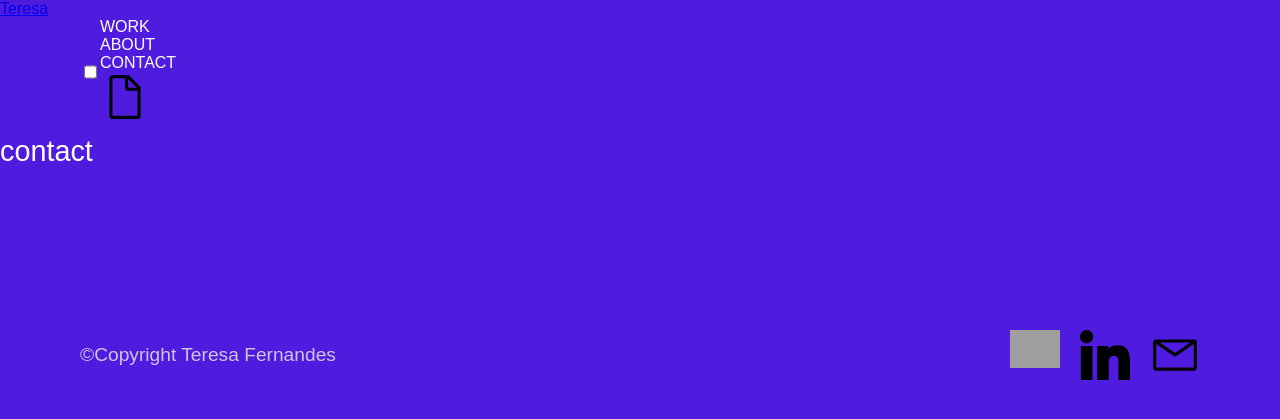
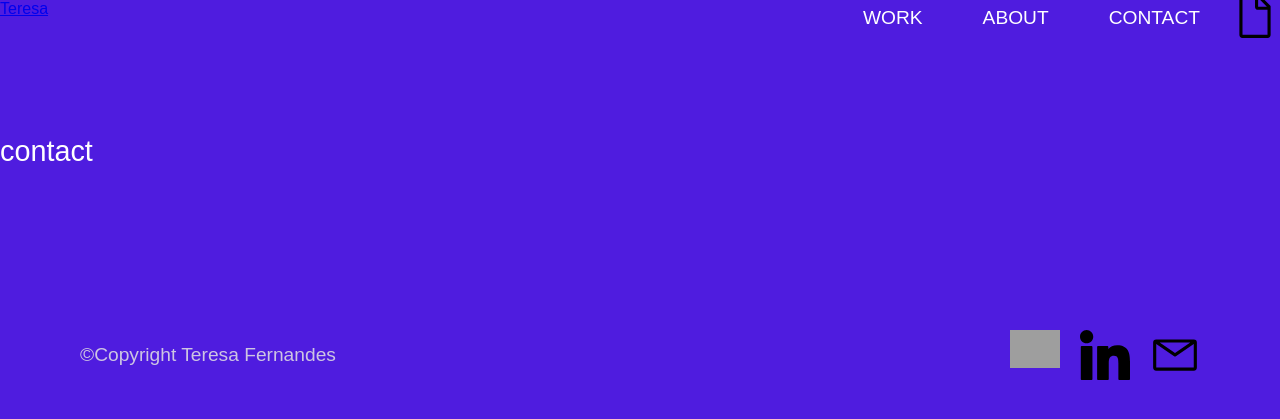
Before and after one commit to uxteresa/site, a Jekyll site: the page built from 3 -contacts.html, in a window 1280 px wide. Shown: the top 419 px of the page. Built offline with Jekyll 4.4.1, drawn with Linux system fonts in a browser that asks for light colours; grey boxes are pictures that could not be loaded.

Commit message:
header change

```diff
--- a/_includes/header.html
+++ b/_includes/header.html
@@ -7,26 +7,21 @@
     <a class="site-title" rel="author" href="{{ "/" | relative_url }}">{{ site.author.title | escape }}</a> <!--isto é o logotipo -->
 
     {%- if titles_size > 0 -%}
-      <nav class="site-nav">
-        <input type="checkbox" id="nav-trigger" class="nav-trigger" />
-        <label for="nav-trigger">
-          <span class="menu-icon">
-            <svg viewBox="0 0 18 15" width="18px" height="15px">
-              <path d="M18,1.484c0,0.82-0.665,1.484-1.484,1.484H1.484C0.665,2.969,0,2.304,0,1.484l0,0C0,0.665,0.665,0,1.484,0 h15.032C17.335,0,18,0.665,18,1.484L18,1.484z M18,7.516C18,8.335,17.335,9,16.516,9H1.484C0.665,9,0,8.335,0,7.516l0,0 c0-0.82,0.665-1.484,1.484-1.484h15.032C17.335,6.031,18,6.696,18,7.516L18,7.516z M18,13.516C18,14.335,17.335,15,16.516,15H1.484 C0.665,15,0,14.335,0,13.516l0,0c0-0.82,0.665-1.483,1.484-1.483h15.032C17.335,12.031,18,12.695,18,13.516L18,13.516z"/>
-            </svg>
-          </span>
-        </label>
+      <nav id="myLinks">
 
-        <div class="trigger">
+        <ul>
           {%- for path in page_paths -%}
             {%- assign my_page = site.pages | where: "path", path | first -%}
             {%- if my_page.title -%}
+            <li>
             <a class="page-link" href="{{ my_page.url | relative_url }}">{{ my_page.title | escape | upcase}}</a> <!--- isto são os links da nav --->
+            </li>
+
             {%- endif -%}
           {%- endfor -%}
 
             <a href="/docs/CV.pdf" target="_blank"><span title="Resume"><img class="cv-icon" src="/icons/cv.svg" alt="Icon Resume" height="50px"></span></a>
-        </div>
+        </ul>
       </nav>
     {%- endif -%}
   </div>
```
